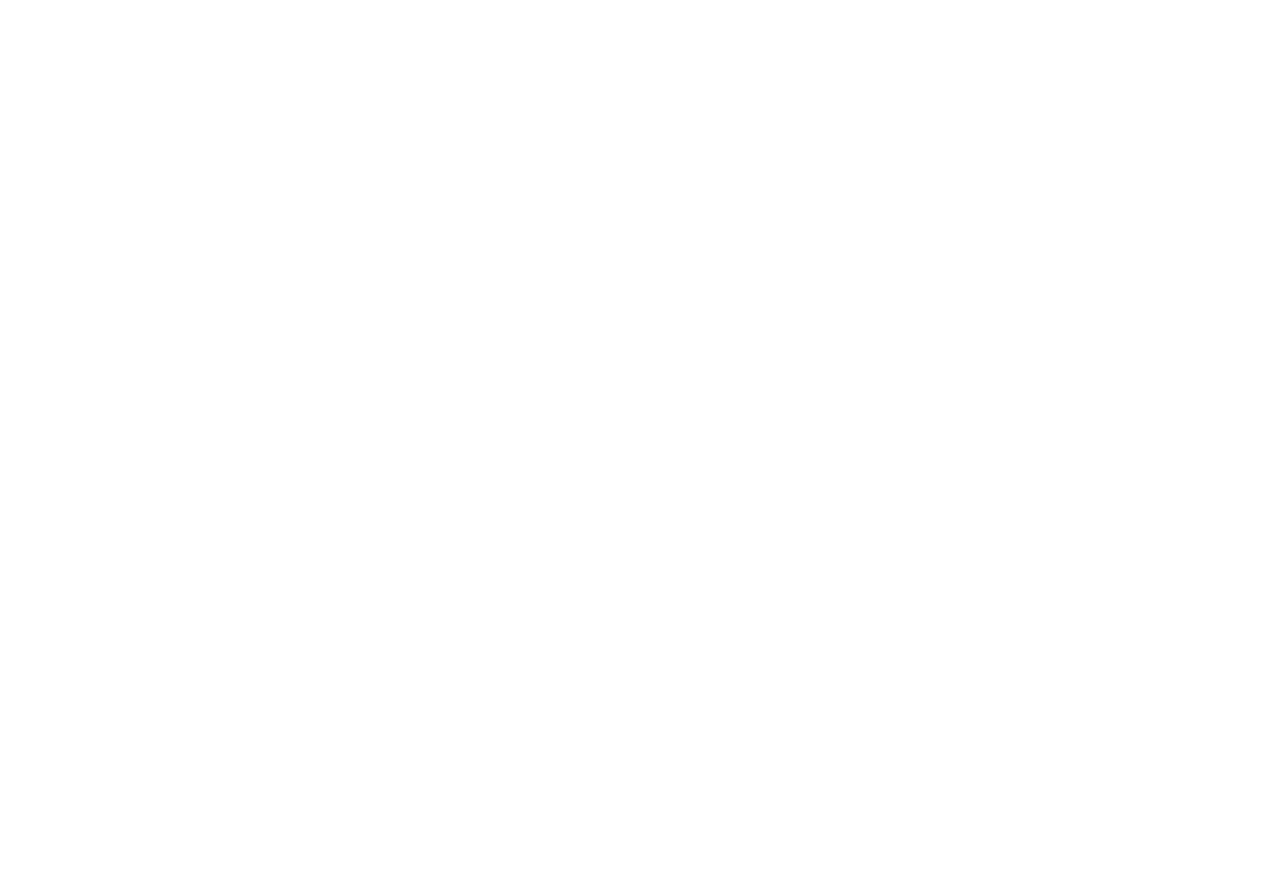
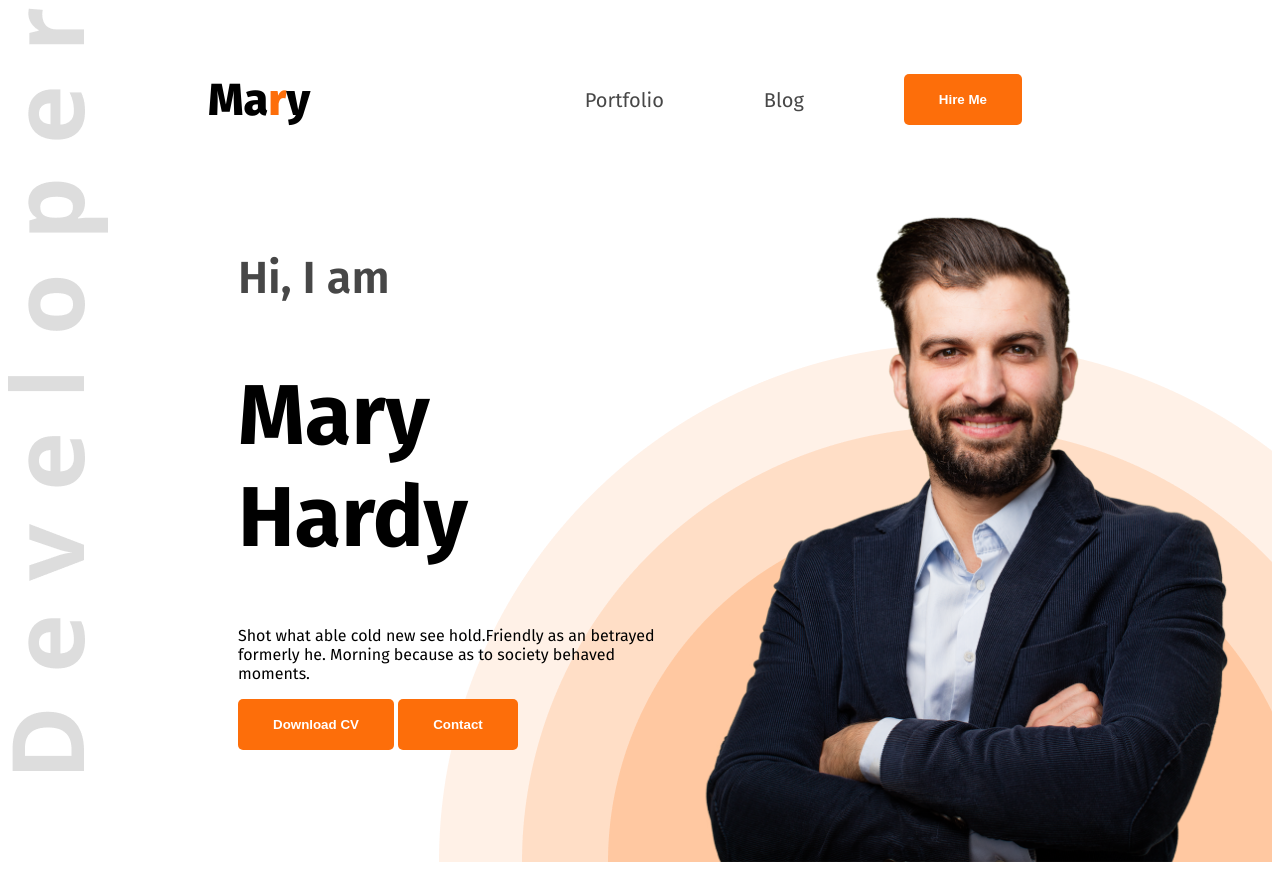
Before and after one commit to alif2270/web-dev-portfolio-2025, a plain HTML site: page index.html in a window 1280 px wide. Before the commit the page ends 800 px from the top, so only its background shows below. Drawn offline with Linux system fonts and the light colour scheme.

Commit message:
added a header section

```diff
--- a/index.html
+++ b/index.html
@@ -4,10 +4,31 @@
     <meta charset="UTF-8">
     <meta name="viewport" content="width=device-width, initial-scale=1.0">
     <title>Web Dev Portfolio 2025</title>
+    <link rel="preconnect" href="https://fonts.googleapis.com">
+<link rel="preconnect" href="https://fonts.gstatic.com" crossorigin>
+<link href="https://fonts.googleapis.com/css2?family=Fira+Sans:ital,wght@0,100;0,200;0,300;0,400;0,500;0,600;0,700;0,800;0,900;1,100;1,200;1,300;1,400;1,500;1,600;1,700;1,800;1,900&family=Open+Sans:ital,wght@0,300..800;1,300..800&display=swap" rel="stylesheet">
+    <link rel="stylesheet" href="style/portfolio.css">
 </head>
-<body>
-    <header>
-
+<body class="fira-sans-regular">
+    <header class="header">
+        <nav>
+            <h3 class="nav-title">Ma<span class="text-primary">r</span>y</h3>
+            <ul>
+                <li><a class="dark-2" href="">Portfolio</a></li>
+                <li><a class="dark-2" href="">Blog</a></li>
+                <li><a href=""><button class="btn-primary">Hire Me </button></a></li>
+            </ul>
+        </nav>
+        <div class="banner">
+            <div class="banner-content">
+                <h4 class="banner-greetings dark-2">Hi, I  am</h4>
+                <h1 class="banner-title">Mary Hardy</h1>
+                <p class="banner-description">Shot what able cold new see hold.Friendly as an betrayed formerly he. Morning because as to society behaved moments.</p>
+                <button class="btn-primary">Download CV</button>
+                <button class="btn-primary">Contact</button>
+            </div>
+            <img class="banner-profile-pic" src="images/hardy.png" alt="">
+        </div>
     </header>
     <main>
 
--- /dev/null
+++ b/style/portfolio.css
@@ -0,0 +1,74 @@
+
+.fira-sans-regular {
+    font-family: "Fira Sans", sans-serif;
+    font-weight: 400;
+    font-style: normal;
+  }
+  /* shared styles */
+.text-primary{
+    color: #FD6E0A;
+  }
+.dark-2{
+    color: #474747;
+  }
+.btn-primary{
+   background-color: #FD6E0A;
+   font-weight: bold;
+   color: white;
+   padding: 18px 35px;
+   border-radius: 5px;
+   border: none;
+}
+
+/* nav styles */
+nav{
+    display: flex;
+    align-items: center;
+    justify-content: space-between;
+    margin: 0 200px;
+}
+.nav-title{
+    font-weight: 800;
+    font-size: 45px;
+}
+nav ul li{
+    list-style: none;
+    margin: 50px;
+}
+nav li a{
+    text-decoration: none;
+    font-size: 20px;
+}
+nav ul{
+    display: flex;
+    align-items: center;
+}
+/* header styles */
+.header{
+    background-image:url(../images/developer.png),url(../images/header_bg.png);
+    background-repeat: no-repeat;
+    background-position: top left,bottom right;
+}
+/* banner styles */
+.banner{
+    display: flex;
+    justify-content: space-between;
+    margin: 0 35px 0 230px;
+}
+.banner-greetings{
+    font-size: 45px;
+    font-weight: 600;
+}
+.banner-title{
+    font-weight: bold;
+    font-size: 85px;
+}
+.banner-description{
+
+}
+.banner-profile-pic{
+    width: 580px;
+}
+.banner-content{
+    max-width: 580px;
+}
```
